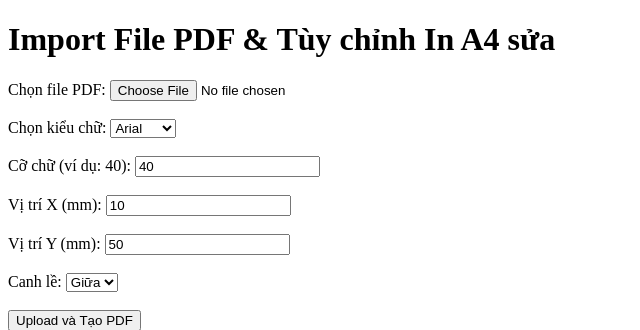
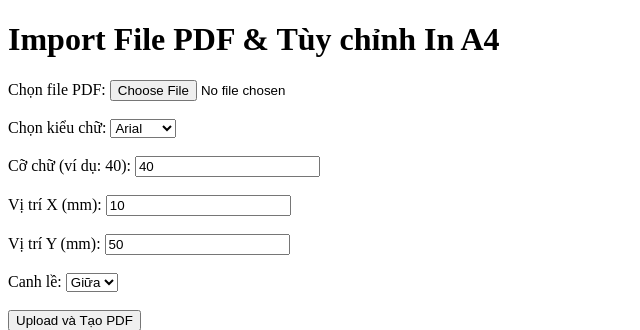
Before and after one commit to DucTrung2507/webvlxd, a Flask app: page / in a window 1280 px wide. Shown: the top 330 px of the page, without its empty margins (0-640 px from the left). Run offline with Flask 3, Linux system fonts and the light colour scheme.

Commit message:
Initial commit

```diff
--- a/templates/index.html
+++ b/templates/index.html
@@ -2,10 +2,10 @@
 <html lang="vi">
 <head>
   <meta charset="UTF-8">
-  <title>Import PDF & Tùy chỉnh In A4 đã sửa</title>
+  <title>Import PDF & Tùy chỉnh In A4</title>
 </head>
 <body>
-  <h1>Import File PDF & Tùy chỉnh In A4 sửa</h1>
+  <h1>Import File PDF & Tùy chỉnh In A4</h1>
   <form action="/upload" method="post" enctype="multipart/form-data">
     <label for="pdf_file">Chọn file PDF:</label>
     <input type="file" id="pdf_file" name="pdf_file" accept=".pdf" required><br><br>
```
